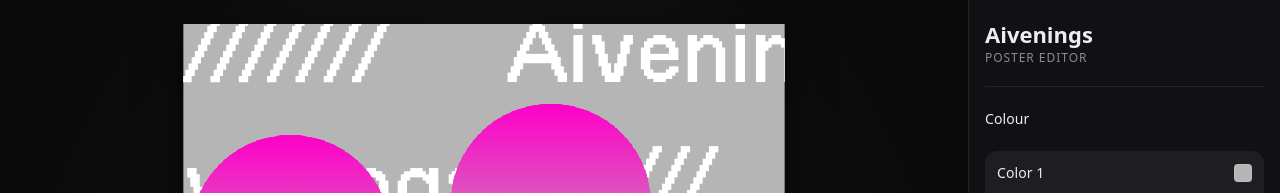
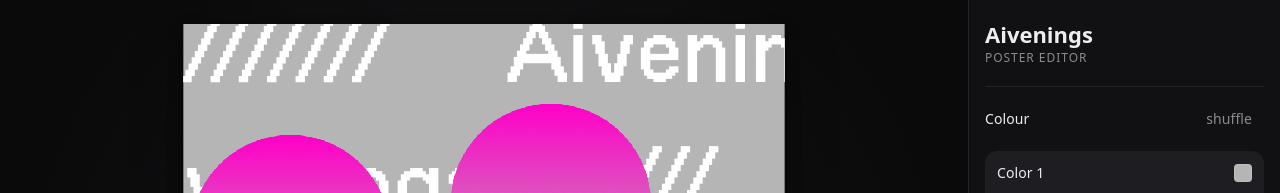
Before and after one commit to storytellinganimal/aivenings, a React (Vite) app: page / in a window 1280 px wide. Shown: the top 193 px of the page. Built offline with nearby package versions, Linux system fonts and the light colour scheme.

Commit message:
interaction: added shuffle to colors

```diff
--- a/src/App.tsx
+++ b/src/App.tsx
@@ -138,6 +138,21 @@ export default function App() {
           <section className="group">
             <div className="group-head">
               <h2>Colour</h2>
+              <button
+                className="btn-text"
+                onClick={() =>
+                  set({
+                    topHue: Math.floor(Math.random() * 360),
+                    topSat: Math.floor(40 + Math.random() * 60),
+                    topLight: Math.floor(35 + Math.random() * 35),
+                    botHue: Math.floor(Math.random() * 360),
+                    botSat: Math.floor(40 + Math.random() * 60),
+                    botLight: Math.floor(35 + Math.random() * 35),
+                  })
+                }
+              >
+                shuffle
+              </button>
             </div>
             <ColorStop
               name="Color 1"
```
